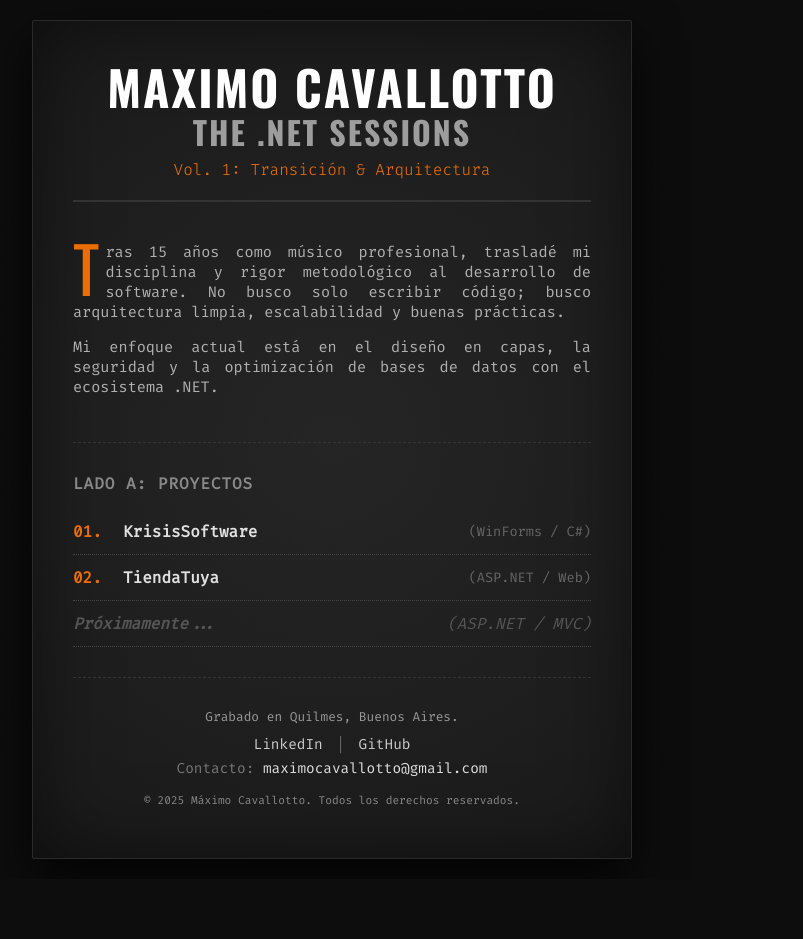
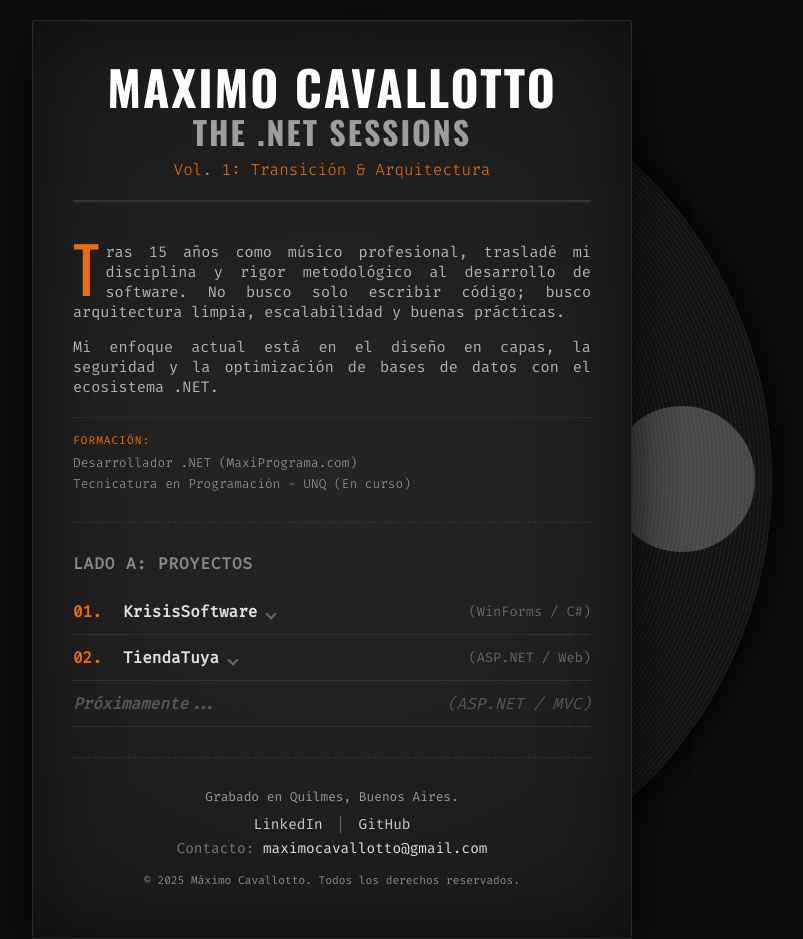
Before and after one commit to MaximoCavallotto/Portfolio-MaximoCavallotto, a plain HTML site: page Index.html in a window 1280 px wide. Shown: the whole page, without its empty margins (308-1111 px from the left). Before the commit the page ends 879 px from the top, so only its background shows below. Drawn offline with nearby package versions, Linux system fonts and the light colour scheme; grey boxes are pictures that could not be loaded.

Commit message:
V2-Mejoras en diseño

```diff
--- a/Index.html
+++ b/Index.html
@@ -8,6 +8,11 @@
 </head>
 
 <body>
+    <div class="album-container">
+        <div class="vinyl-record">
+            <div class="profile-sticker" style="background-image: url('https://github.com/MaximoCavallotto.png');">
+            </div>
+        </div>
         <main>
             <header>
                 <h1>Maximo Cavallotto</h1>
@@ -22,7 +27,11 @@
                 <p>Mi enfoque actual está en el diseño en capas, la seguridad y la optimización de bases de datos
                     con el ecosistema .NET.
                 </p>
-
+                <div class="education-credits">
+                    <span class="edu-label">FORMACIÓN:</span>
+                    <span class="edu-item">Desarrollador .NET (MaxiPrograma.com)</span>
+                    <span class="edu-item">Tecnicatura en Programación - UNQ (En curso)</span>
+                </div>
             </section>
             <section id="projects">
                 <h3>LADO A: PROYECTOS</h3>
@@ -40,9 +49,11 @@
                                     actores y demandados.
                                 </p>
                                 <ul class="project-features">
-                                <li>Arquitectura en capas para garantizar la escalabilidad y mantenibilidad del código.
+                                    <li>Arquitectura en capas para garantizar la escalabilidad y mantenibilidad del
+                                        código.
                                     </li>
-                                <li>Persistencia de datos con SQL Server y ADO.NET, utilizando consultas parametrizadas.
+                                    <li>Persistencia de datos con SQL Server y ADO.NET, utilizando consultas
+                                        parametrizadas.
                                     </li>
                                     <li>Interfaz de usuario intuitiva con WinForms.</li>
                                 </ul>
@@ -62,7 +73,8 @@
                             </summary>
 
                             <div class="track-details">
-                            <p class="project-intro">Catálogo Web Interactivo con gestión integral de usuarios y panel
+                                <p class="project-intro">Catálogo Web Interactivo con gestión integral de usuarios y
+                                    panel
                                     de administración (Back-office).
                                 </p>
                                 <ul class="project-features">
@@ -72,7 +84,8 @@
                                     </li>
                                     <li>Motor de filtrado dinámico propio para el listado público.</li>
                                 </ul>
-                            <a href="https://github.com/MaximoCavallotto/TiendaTuya" target="_blank" class="btn-repo">
+                                <a href="https://github.com/MaximoCavallotto/TiendaTuya" target="_blank"
+                                    class="btn-repo">
                                     Ver Repositorio &#9658;
                                 </a>
                             </div>
@@ -99,6 +112,7 @@
                 <p class="copyright">&copy; 2025 Máximo Cavallotto. Todos los derechos reservados.</p>
             </footer>
         </main>
+    </div>
 </body>
 
 </html>
--- a/css/style.css
+++ b/css/style.css
@@ -106,6 +106,43 @@ h2 {
     color: #eb6d05;
 }
 
+/*Educacion*/
+.education-credits {
+    margin-top: 20px;
+    padding-top: 15px;
+    border-top: 1px dotted #333;
+
+    font-size: 0.8rem;
+    font-family: 'Fira Code', monospace;
+
+    /* Ordenamos verticalmente para evitar líos de espacio */
+    display: flex;
+    flex-direction: column;
+    gap: 4px;
+    /* Espacio entre renglones */
+}
+
+/* El Título "FORMACIÓN:" */
+.edu-label {
+    color: #eb6d05;
+    /* Naranja para destacar */
+    font-size: 0.7rem;
+    /* Apenas más chico */
+    text-transform: uppercase;
+    letter-spacing: 1px;
+    margin-bottom: 2px;
+    font-weight: 400;
+    /* IMPORTANTE: Sacamos la negrita para que se lea nítido */
+}
+
+/* Los Items de la lista */
+.edu-item {
+    color: #999;
+    /* Gris claro y legible */
+    font-weight: 300;
+    /* Fino y elegante */
+}
+
 /* Proyectos */
 section h3 {
     font-family: 'Fira Code', monospace;
@@ -157,15 +194,43 @@ summary::before {
     min-width: 35px;
 }
 
+summary span {
+    font-size: 0.85rem;
+    color: #666;
+}
+
 summary strong {
     margin-right: auto;
     color: #e0e0e0;
     transition: color 0.3s;
+    position: relative;
+    padding-right: 18px;
+    display: inline-block;
 }
 
-summary span {
-    font-size: 0.85rem;
-    color: #666;
+summary strong::after {
+    content: '';
+    position: absolute;
+    right: 0;
+    top: 45%;
+    width: 6px;
+    height: 6px;
+    border-right: 2px solid #666;
+    border-bottom: 2px solid #666;
+
+    transform: rotate(45deg);
+    transition: all 0.3s ease;
+}
+
+details:hover summary strong::after {
+    border-color: #eb6d05;
+}
+
+
+details[open] summary strong::after {
+    transform: rotate(225deg);
+    border-color: #eb6d05;
+    top: 50%;
 }
 
 details:hover {
@@ -308,3 +373,59 @@ footer p {
     opacity: 1;
     margin-top: 15px;
 }
+
+/*Album*/
+
+.album-container {
+    position: relative;
+    width: 100%;
+    max-width: 600px;
+}
+
+.vinyl-record {
+    position: absolute;
+    z-index: -1;
+    height: 94%;
+    aspect-ratio: 1/1;
+    border-radius: 50%;
+    top: 50%;
+    transform: translateY(-50%);
+    right: -140px;
+
+    clip-path: polygon(50% -10%, 150% -10%, 150% 110%, 50% 110%);
+    background-color: #101010;
+    background-image: repeating-radial-gradient(#121212,
+            #121212 2px,
+            #1c1c1c 3px,
+            #1c1c1c 4px);
+    box-shadow: 10px 0 30px rgba(0, 0, 0, 0.7);
+}
+
+.profile-sticker {
+    position: absolute;
+    right: 30px;
+    top: 50%;
+    transform: translateY(-50%);
+    width: 150px;
+    height: 150px;
+    right: 15px;
+    border-radius: 50%;
+    border: 2px solid #eb6d05;
+    background-size: cover;
+    background-position: center;
+    background-repeat: no-repeat;
+
+    filter: grayscale(90%) contrast(120%) brightness(95%);
+    mix-blend-mode: hard-light;
+    box-shadow: none;
+}
+
+@media (max-width: 850px) {
+    .vinyl-record {
+        display: none;
+    }
+
+    .album-container {
+        margin-top: 0;
+    }
+}
```
Lines whose indentation alone changed are shown as unchanged.
